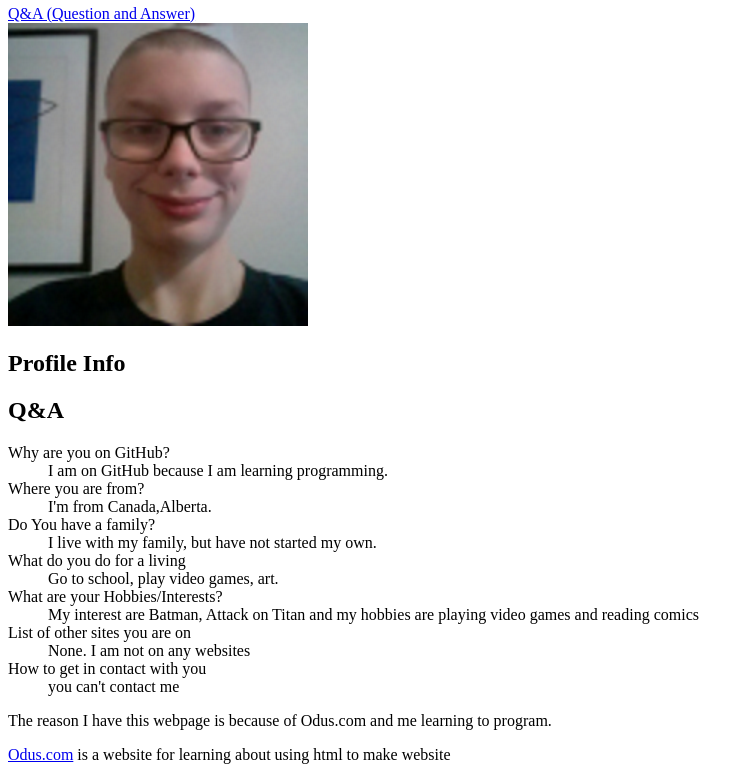
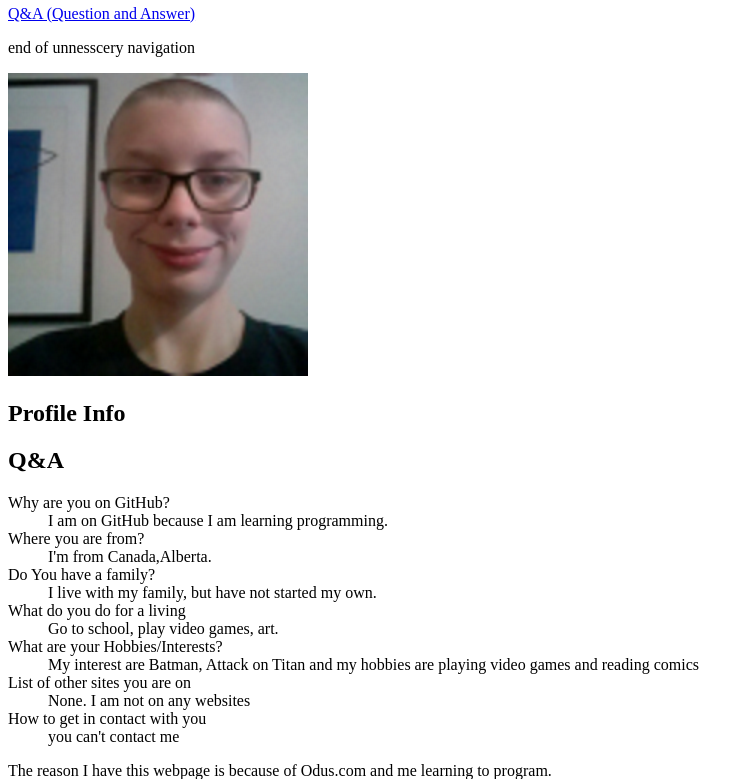
Before and after one commit to Odye/odye.github.io, a plain HTML site: page index.html in a window 1280 px wide. Shown: the part 62-841 px from the top of the page, without its empty margins (0-754 px from the left). Drawn offline with Linux system fonts and the light colour scheme.

Commit message:
one thing added
hi, hi and hi

```diff
--- a/index.html
+++ b/index.html
@@ -9,6 +9,7 @@
     <nav>
      <a href="#Q@A">Q&A (Question and Answer)</a>
     </nav>
+   <p>end of unnesscery navigation</p>
     <picture>
       <source media="(min-width: 650px)" srcset="images/odyew3.png"/>
       <source media="(min-width: 450px)" srcset="images/odyew2.png"/>
```
